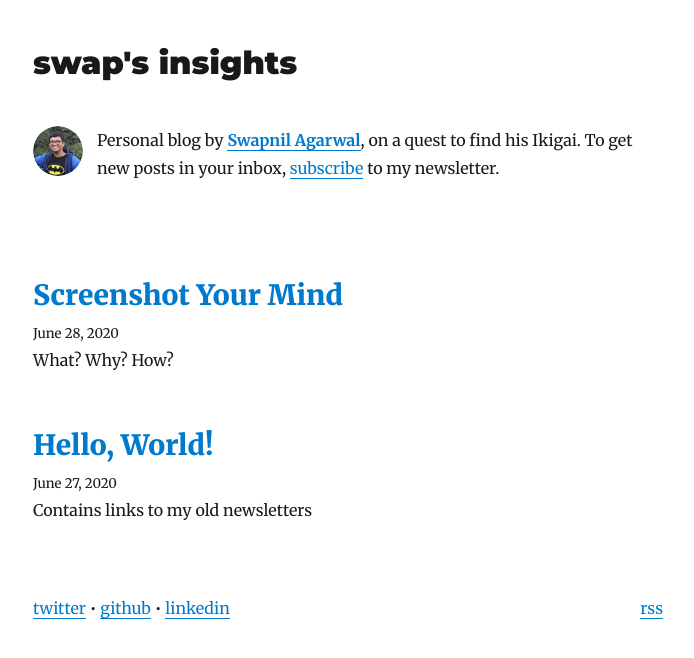
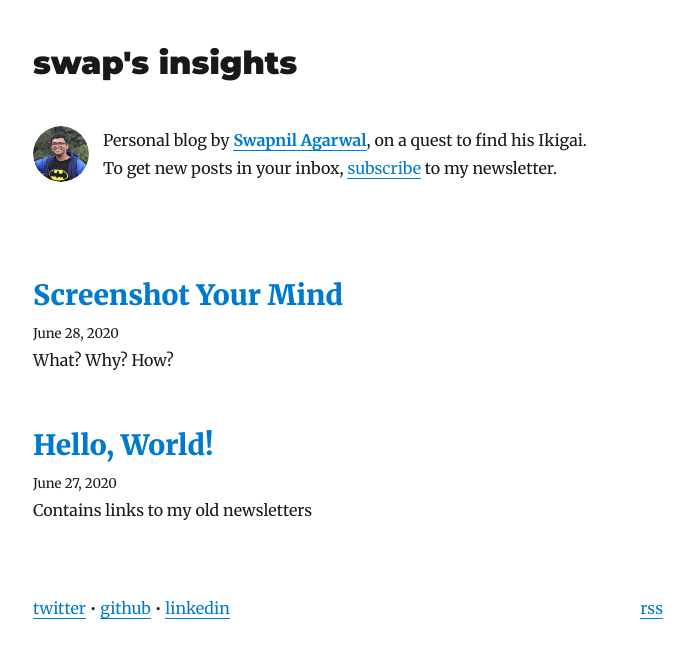
Before and after one commit to swapagarwal/writes, a Gatsby site: page / in a window 1280 px wide. Shown: the whole page, without its empty margins (292-986 px from the left). Built offline with nearby package versions, Linux system fonts and the light colour scheme; Gatsby itself is replaced by a stand-in of ours; some packages are replaced by stand-ins of ours.

Commit message:
upscale bio image

```diff
--- a/src/components/bio.js
+++ b/src/components/bio.js
@@ -49,14 +49,15 @@ const Bio = () => {
         style={{
           marginRight: rhythm(1 / 2),
           marginBottom: 0,
-          minWidth: 50,
+          width: rhythm(2),
+          height: rhythm(2),
           borderRadius: `100%`,
         }}
         imgStyle={{
           borderRadius: `50%`,
         }}
       />
-      <p>
+      <p style={{ maxWidth: 500 }}>
         Personal blog by <strong><a href={`https://twitter.com/${social.twitter}`} target="_blank" rel="noopener noreferrer">{author.name}</a></strong>, {author.summary}
         {` `}
         To get new posts in your inbox, <a href={`https://emailoctopus.com/lists/583fff8a-c041-11ea-a3d0-06b4694bee2a/forms/subscribe`} target="_blank" rel="noopener noreferrer">subscribe</a> to my newsletter.
```
